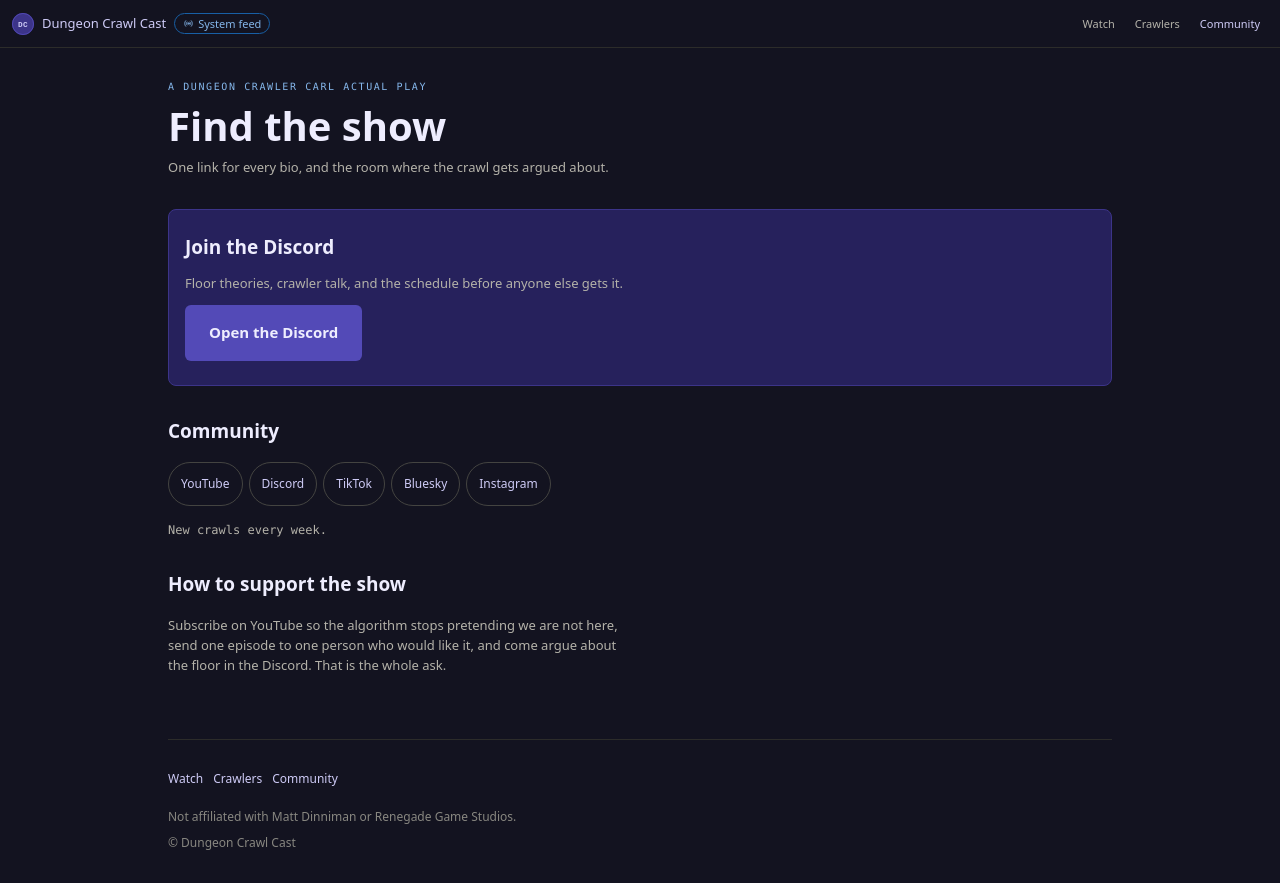
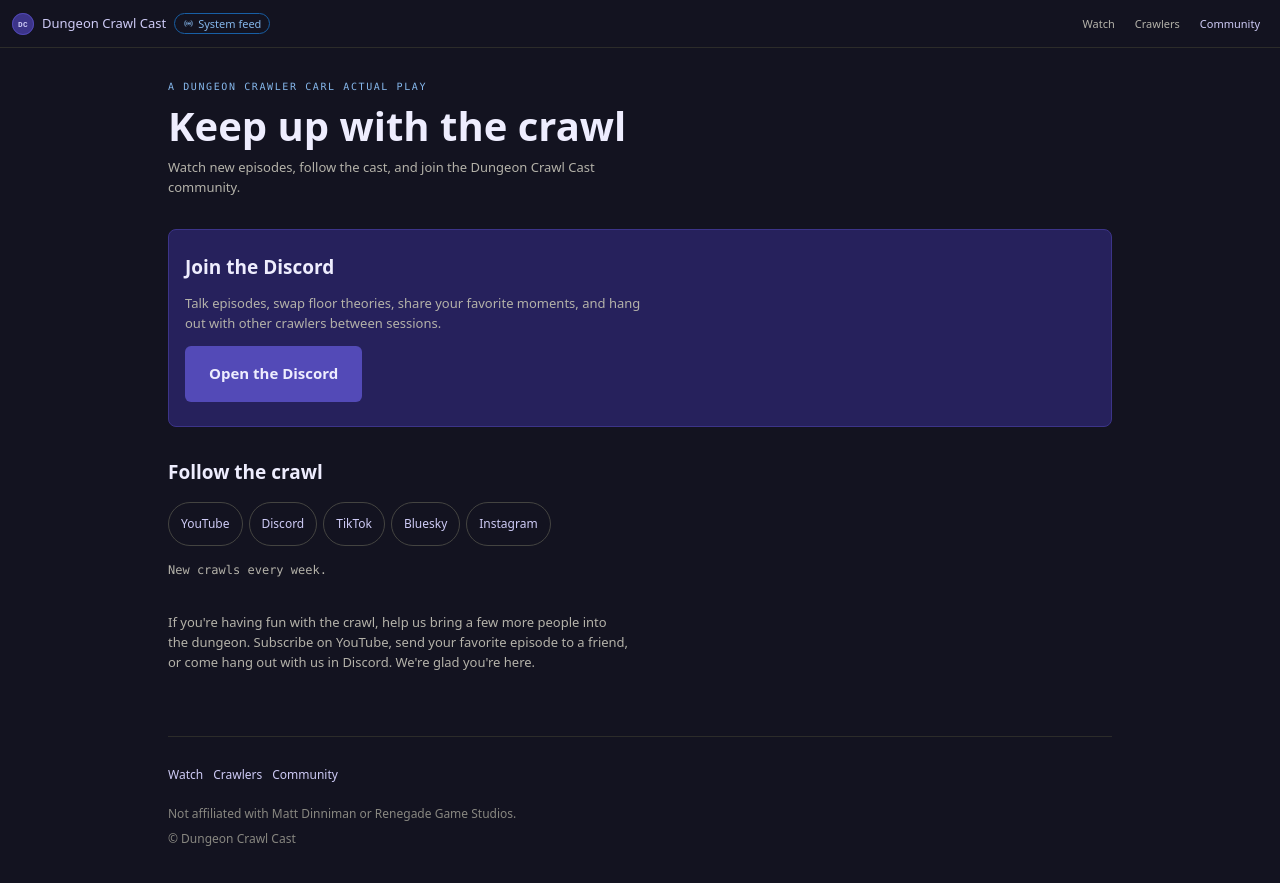
Before and after one commit to BastionFennell/dcc-watch-hub, a React (Vite) app: page /community in a window 1280 px wide. Built offline with nearby package versions, Linux system fonts and the light colour scheme; no server answers.

Commit message:
copy: community page reads Keep up with the crawl / Follow the crawl with the author's text
Co-Authored-By: Claude Fable 5.1 <noreply@anthropic.com>

```diff
--- a/src/site/copy.ts
+++ b/src/site/copy.ts
@@ -114,11 +114,17 @@ export const siteCopy = {
   nextCrawler: 'Next crawler',
 
   // --- /community
-  communityTitle: 'Find the show',
-  communityLead: 'One link for every bio, and the room where the crawl gets argued about.',
-  supportTitle: 'How to support the show',
+  communityTitle: 'Keep up with the crawl',
+  communityLead: 'Watch new episodes, follow the cast, and join the Dungeon Crawl Cast community.',
+  /** The Discord card on /community (the home strip keeps `discordBody`). */
+  communityDiscordBody:
+    'Talk episodes, swap floor theories, share your favorite moments, and hang out with other crawlers between sessions.',
+  followTitle: 'Follow the crawl',
+  /** Landmark name for the heading-less closing paragraph. */
+  supportAria: 'How to support the show',
+  /** Closing paragraph on /community; it has no heading by design (author copy, 2026-09-25). */
   supportBody:
-    'Subscribe on YouTube so the algorithm stops pretending we are not here, send one episode to one person who would like it, and come argue about the floor in the Discord. That is the whole ask.',
+    'If you\'re having fun with the crawl, help us bring a few more people into the dungeon. Subscribe on YouTube, send your favorite episode to a friend, or come hang out with us in Discord. We\'re glad you\'re here.',
 
   // --- platforms (the social row shows only the ones show.json carries)
   platform: {
--- a/src/site/pages/CommunityPage.tsx
+++ b/src/site/pages/CommunityPage.tsx
@@ -38,7 +38,7 @@ export function CommunityPage() {
             <h2 className={page.sectionTitle} id="discord">
               {siteCopy.discordTitle}
             </h2>
-            <p className={page.lead}>{siteCopy.discordBody}</p>
+            <p className={page.lead}>{siteCopy.communityDiscordBody}</p>
             <a
               className={styles.big}
               href={show.links.discord}
@@ -52,7 +52,7 @@ export function CommunityPage() {
 
           <section className={page.section} aria-labelledby="platforms">
             <h2 className={page.sectionTitle} id="platforms">
-              {siteCopy.navCommunity}
+              {siteCopy.followTitle}
             </h2>
             <SocialRow links={show.links} />
             {show.cadence === undefined ? null : (
@@ -62,10 +62,7 @@ export function CommunityPage() {
         </>
       )}
 
-      <section className={page.section} aria-labelledby="support">
-        <h2 className={page.sectionTitle} id="support">
-          {siteCopy.supportTitle}
-        </h2>
+      <section className={page.section} aria-label={siteCopy.supportAria}>
         <p className={page.lead}>{siteCopy.supportBody}</p>
       </section>
 
```
Also changed, not shown: 2 other files (tests, documents, lock files or other folders).
